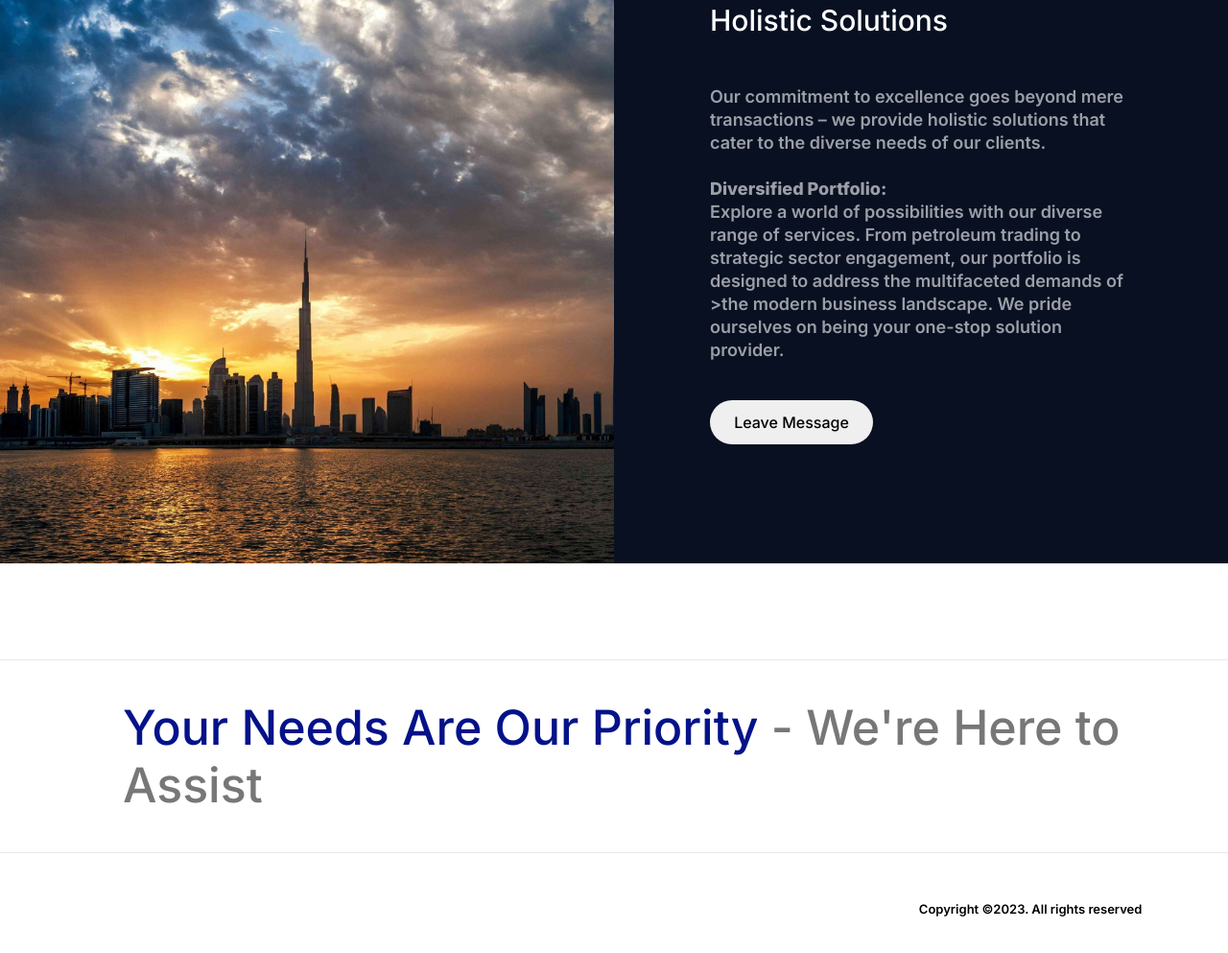
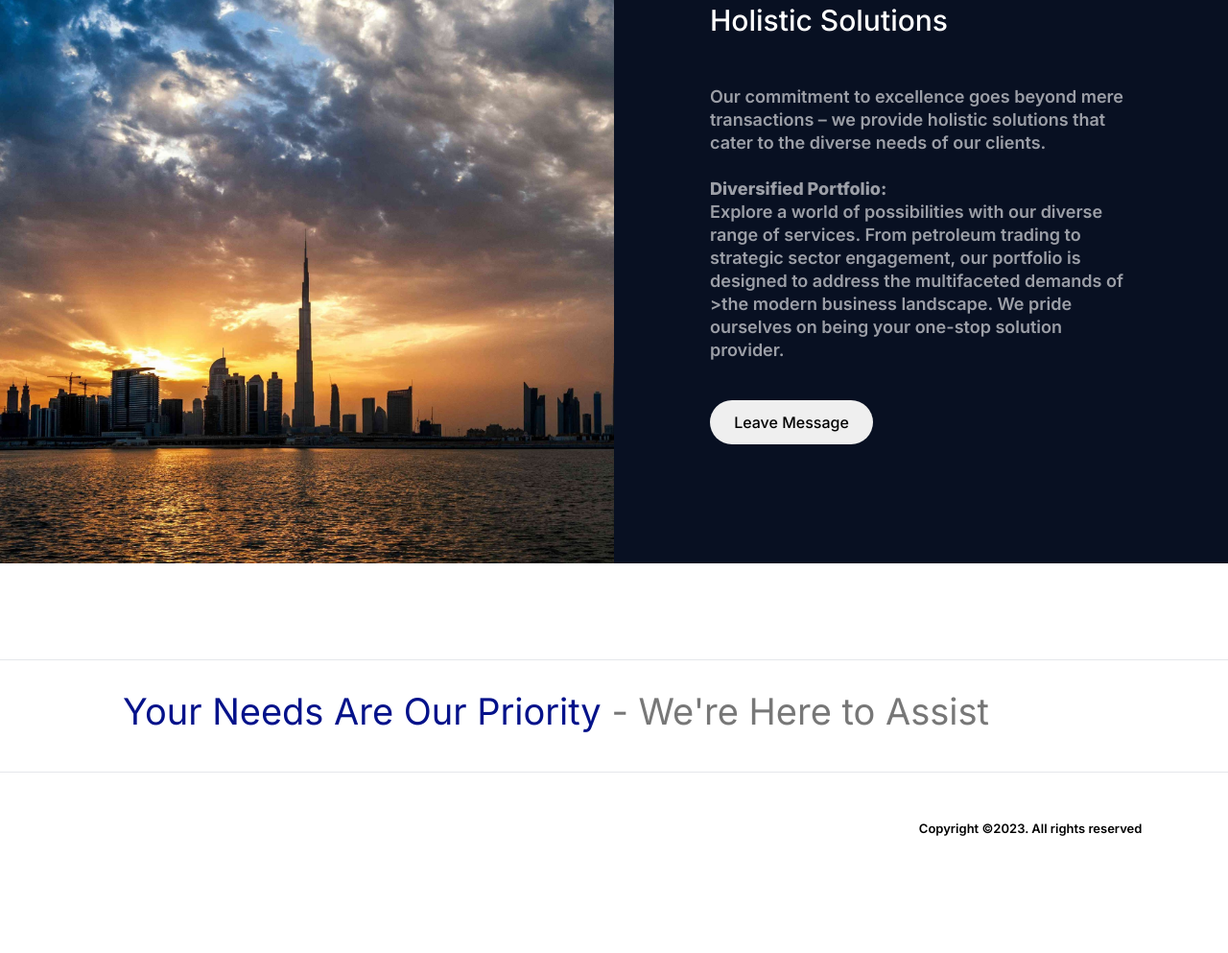
Before and after one commit to Shivam-Verma21/ANZA-GT, a plain HTML site: page index.html in a window 1280 px wide. Shown: the part 4215-5208 px from the top of the page at 96% size. After the commit the page ends 5126 px from the top, so only its background shows below. Drawn offline with Linux system fonts and the light colour scheme.

Commit message:
minor styling changed

```diff
--- a/style.css
+++ b/style.css
@@ -141,7 +141,7 @@ nav > ul > li:hover {
   z-index: 1;
 
   height: 0;
-  transition: height 0.5s ease;
+  transition: height 1s ease;
   position: relative;
   overflow: hidden;
 }
@@ -537,11 +537,11 @@ nav > ul > li:hover {
 }
 
 .footer h1{
-  font-weight: 500;
+  font-weight: 400;
   margin-left: 10%;
-  margin-top: 40px;
+  margin-top: 30px;
   margin-bottom: 40px;
-  font-size: 50px;
+  font-size: 25px;
 }
 
 .separationTwo{
@@ -751,9 +751,9 @@ nav > ul > li:hover {
   }
 
   .footer h1{
-    font-size: 25px;
+    /* font-size: 25px; */
     text-align: center;
-    font-weight: 500;
+    /* font-weight: 500; */
     margin-left: 0;
     margin-top: 35px;
     margin-bottom: 35px;
@@ -943,4 +943,14 @@ nav > ul > li:hover {
   .excellence img{
     height: 260px;
   }
+
+  .footer h1{
+    font-size: 38px;
+  }
 }
+
+@media (min-width: 1536px) {
+  .footer h1{
+    font-size: 50px;
+  }
+}
```
